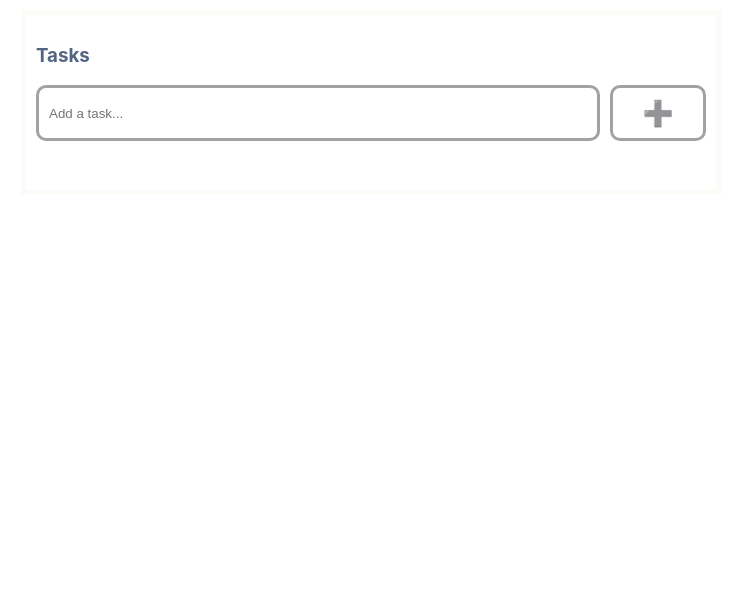
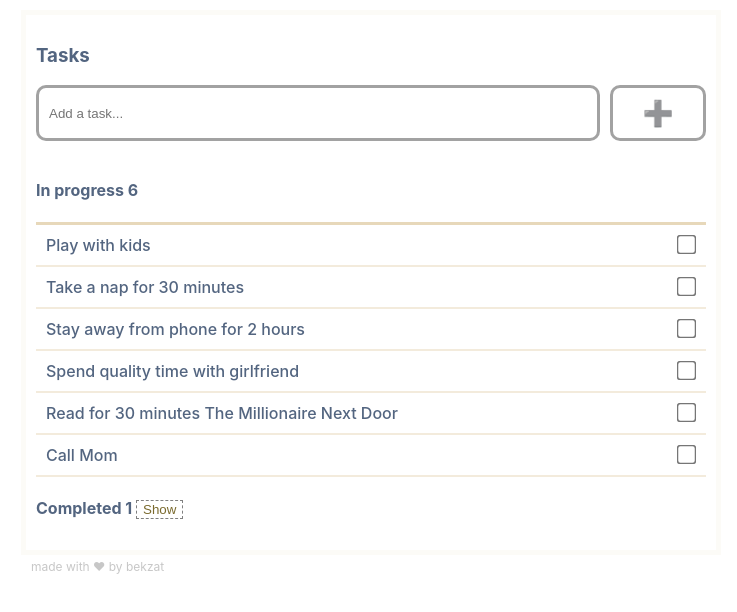
Before and after one commit to bekza/todos, a React (Create React App) app: page / in a window 1280 px wide. Shown: the top 612 px of the page, without its empty margins (269-1006 px from the left). Built offline with nearby package versions, Linux system fonts and the light colour scheme.

Commit message:
add default tasks if no tasks found

```diff
--- a/src/App.jsx
+++ b/src/App.jsx
@@ -11,7 +11,39 @@ const App = () => {
     if (savedTasks) {
       return JSON.parse(savedTasks);
     } else {
-      return [];
+      return [
+        {
+          id: "Workout for 45 minutes_1635131939043",
+          name: "Workout for 45 minutes",
+          isDone: true,
+        },
+        {
+          id: "Play with kids_1635131914628",
+          name: "Play with kids",
+          isDone: false,
+        },
+        {
+          id: "Take a nap for 30 minutes_1635131866702",
+          name: "Take a nap for 30 minutes",
+          isDone: false,
+        },
+        {
+          id: "Stay away from phone for 2 hours_1635131850670",
+          name: "Stay away from phone for 2 hours",
+          isDone: false,
+        },
+        {
+          id: "Spend quality time with girlfriend_1635131829895",
+          name: "Spend quality time with girlfriend",
+          isDone: false,
+        },
+        {
+          id: "Read for 30 minutes The Millionaire Next Door_1635131812295",
+          name: "Read for 30 minutes The Millionaire Next Door",
+          isDone: false,
+        },
+        { id: "Call Mom_1635131768729", name: "Call Mom", isDone: false },
+      ];
     }
   };
   const [inputValue, setInputValue] = useState("");
@@ -78,6 +110,8 @@ const App = () => {
     return tasks.filter((item) => item.isDone === true);
   }, [tasks]);
 
+  console.log(JSON.stringify(tasks));
+
   return (
     <div className="App">
       <div className="todo">
```
